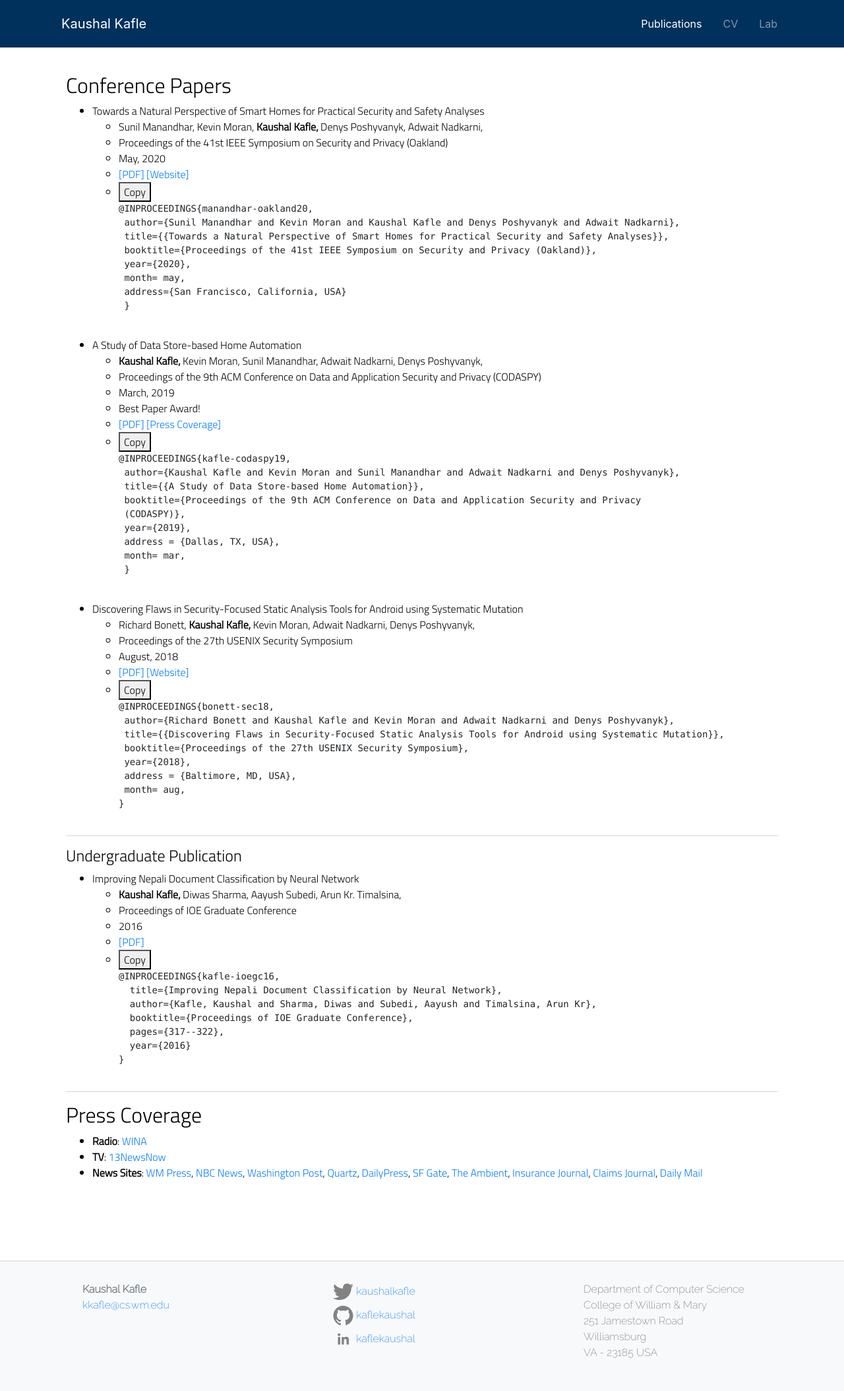
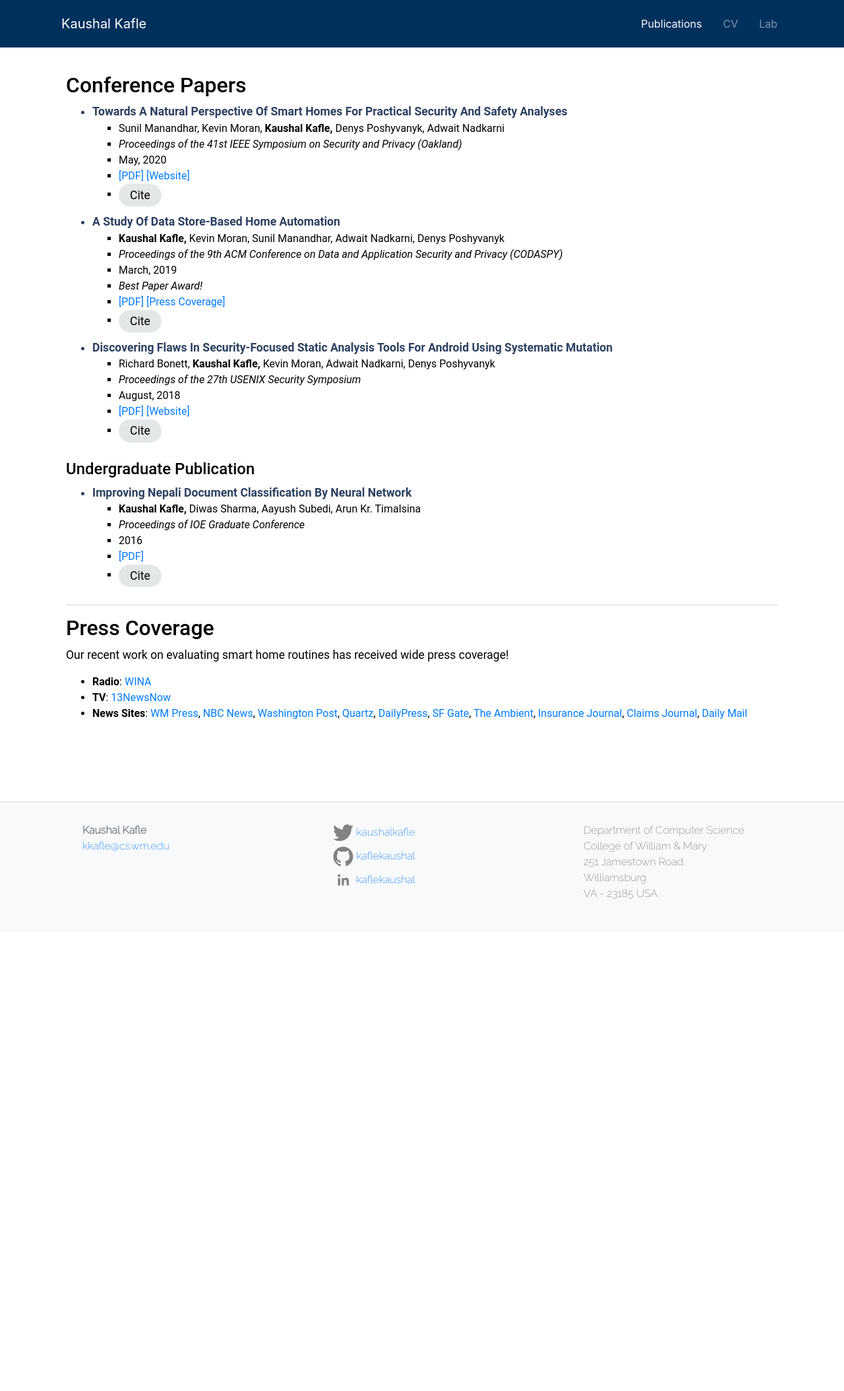
Before and after one commit to kaflekaushal/kaflekaushal.github.io, a Jekyll site: the page built from publications.md, in a window 1280 px wide. Shown: the whole page at 66% size. Built offline with Jekyll 4.4.1, drawn with Linux system fonts in a browser that asks for light colours; after the commit the page ends 1413 px from its top, so only the background shows below that.

Commit message:
fixed publications page, added citations, plus other minor changes

```diff
--- a/_data/bibentries.yaml
+++ b/_data/bibentries.yaml
@@ -14,7 +14,6 @@
      month= may,
      address={San Francisco, California, USA}
      }
-
 - type: conference
   link: assets/pdf/kafle-codaspy19
   press: "/#press_coverage"
@@ -33,7 +32,6 @@
      address = {Dallas, TX, USA},
      month= mar,
      }
-
 - type: conference
   link: assets/pdf/bonett-sec18
   website: https://muse-security-evaluation.github.io/
@@ -50,7 +48,6 @@
      address = {Baltimore, MD, USA},
      month= aug,
     }
-
 - type: undergrad
   link: assets/pdf/kafle-ioegc16
   title: Improving Nepali Document Classification by Neural Network
--- a/_includes/footer.html
+++ b/_includes/footer.html
@@ -65,6 +65,7 @@
           <li>{{ addr }}</li>
           {% endfor %}
         </ul>
+
       </div>
     </div>
   </div>
--- /dev/null
+++ b/_includes/press_coverage.html
@@ -0,0 +1,17 @@
+<div class="news-coverage">
+  <h2 id="press_coverage">Press Coverage</h2>
+  <p>Our recent work on evaluating smart home routines has received wide press coverage!</p>
+  <ul class="press-listing">
+    <li><strong>Radio</strong>: <a href="https://wina.com/podcasts/hacking-your-smart-home-kaushal-kafle/" target="_blank">WINA</a> </li>
+
+    <li><strong>TV</strong>: <a href="https://www.13newsnow.com/article/news/local/smart-home-devices-can-be-vulnerable-to-hacking/291-5e4a614c-8bcb-46b0-914e-e1f9e3ac5bf4" target="_blank">13NewsNow</a> </li>
+
+    <li> <strong>News Sites</strong>: <a href="https://www.wm.edu/news/stories/2018/smart-home-security-devices-may-be-vulnerable-to-smart-hackers.php">WM Press</a>, <a
+        href="https://www.nbcnews.com/tech/tech-news/i-m-your-baby-s-room-nest-cam-hacks-show-n950876" target="_blank">NBC News</a>, <a
+        href="https://www.washingtonpost.com/local/computer-scientists-study-security-threats-to-smart-homes/2018/12/28/243a1e6e-0b10-11e9-8942-0ef442e59094_story.html?utm_term=.c8aff4c0b379">Washington Post</a>, <a
+        href="https://qz.com/1493748/how-one-lightbulb-could-allow-hackers-to-burgle-your-home/amp/" target="_blank">Quartz</a>, <a href="https://www.dailypress.com/news/science/dp-nws-evg-smart-home-invasion-20181211-story.html"
+        target="_blank">DailyPress</a>, <a href="https://www.sfgate.com/news/article/Computer-scientists-study-security-threats-to-13496624.php">SF Gate</a>, <a href="https://www.the-ambient.com/features/new-smart-home-attack-nest-hue-1237">The
+        Ambient</a>, <a href="https://www.insurancejournal.com/news/national/2019/01/03/513394.htm">Insurance Journal</a>, <a href="https://www.claimsjournal.com/news/national/2018/12/31/288513.htm">Claims Journal</a>, <a
+        href="https://www.dailymail.co.uk/sciencetech/article-6487237/Study-Burglars-hack-smart-sprinkler-disable-alarm.html">Daily Mail</a> </li>
+  </ul>
+</div>
--- a/_sass/publicationlist.scss
+++ b/_sass/publicationlist.scss
@@ -2,3 +2,56 @@
   border-top: 2px solid #e8e8e8;
   padding-top: 15px;
 }
+
+.publication-list{
+  font-family: Roboto;
+}
+
+.paper-title{
+  text-transform: capitalize;
+  font-weight: bold;
+  font-size: 1.1em;
+  color: #2c4060;
+}
+
+.paper-metadata li{
+  list-style: square;
+}
+
+.paper-venue, .paper-special-note{
+  font-style: italic;
+}
+
+.full-bib pre{
+  padding: 10px;
+  font-family: courier;
+  background-color: #eaeaea;
+}
+
+.bib-collapsible{
+  border: none;
+  text-align: center;
+  outline: none;
+  font-size: 1.1em;
+  color: #000;
+  width: 65px;
+  background-color: #e4e7e8;
+  vertical-align: middle;
+}
+
+.bib-collapsible:hover {
+  background-color: #545b62;
+}
+
+.bib-button-content {
+  display: none;
+  overflow: hidden;
+}
+
+.paper-entry{
+  padding-bottom: 10px;
+}
+
+.news-coverage p{
+  font-size: 1.1em;
+}
--- a/publications.md
+++ b/publications.md
@@ -4,120 +4,115 @@ permalink: /publications
 ---
 
 <div class="publication-list container">
-
-  <h2>Conference Papers</h2>
-
-  <ul>
-    {% for entry in site.data.bibentries %}
-    {% assign authors= entry.author | split: " and "%}
-    {% if entry.type=='conference' %}
-    <li class="paper-title"> {{ entry.title }} </li>
-    <ul>
-      <li class="paper-authors">
-        {% for author in authors %}
-        {% if author=="Kaushal Kafle" %}
-        <strong> {{ author }}, </strong>
-        {% else %}
-        {{ author }},
-        {% endif %}
-        {% endfor %}
-      </li>
-      <li class="paper-venue">{{ entry.venue }}</li>
-      <li class="paper-publish-date">{{ entry.date }}</li>
-      {% if entry.note %}
-      <li class="paper-special-note">{{ entry.note }} </li>
-      {% endif %}
-      {% if entry.link or entry.press or entry.website %}
-      <li class="paper-links">
-        {% if entry.link %}
-        <a href="{{entry.link | append: '.pdf'}}">[PDF]</a>
-        {% endif %}
-        {% if entry.website%}
-        <a href="{{entry.website}}" target="_blank">[Website]</a>
-        {% endif %}
-        {% if entry.press %}
-        <a href="{{entry.press}}">[Press Coverage]</a>
-        {% endif %}
-      </li>
-      {% endif %}
-      <li>
-        <div class="bd-clipboard">
-          <button class="btn-clipboard" type="button" data-original-title="Copy to clipboard">Copy</button>
-        </div>
-        <figure class="highlight">
-          <pre>{{ entry.bib }} </pre>
-        </figure>
-      </li>
-    </ul>
-    {% endif %}
-    {% endfor %}
-  </ul>
-
-  <div class="other-publication">
-    <h4>Undergraduate Publication</h4>
-
-    <ul>
+  <div class="conference-papers">
+    <h2>Conference Papers</h2>
+    <ul class="conference-paper-list">
       {% for entry in site.data.bibentries %}
       {% assign authors= entry.author | split: " and "%}
-      {% if entry.type=='undergrad' %}
-      <li class="paper-title"> {{ entry.title }} </li>
-      <ul>
-        <li class="paper-authors">
-          {% for author in authors %}
-          {% if author=="Kaushal Kafle" %}
-          <strong> {{ author }}, </strong>
-          {% else %}
-          {{ author }},
+      {% if entry.type=='conference' %}
+      <div class="paper-entry">
+        <li class="paper-title"> {{ entry.title }} </li>
+        <ul class="paper-metadata">
+          <li class="paper-authors">
+            {% for author in authors %}
+            {% if author=="Kaushal Kafle" %}
+            <strong> {{ author }}, </strong>
+            {% elsif author== authors.last %}
+            {{ author }}
+            {% else %}
+            {{ author }},
+            {% endif %}
+            {% endfor %}
+          </li>
+          <li class="paper-venue">{{ entry.venue }}</li>
+          <li class="paper-publish-date">{{ entry.date }}</li>
+          {% if entry.note %}
+          <li class="paper-special-note">{{ entry.note }} </li>
           {% endif %}
-          {% endfor %}
-        </li>
-        <li class="paper-venue">{{ entry.venue }}</li>
-        <li class="paper-publish-date">{{ entry.date }}</li>
-        {% if entry.note %}
-        <li class="paper-special-note">{{ entry.note }} </li>
-        {% endif %}
-        {% if entry.link or entry.press or entry.website %}
-        <li class="paper-links">
-          {% if entry.link %}
-          <a href="{{entry.link | append: '.pdf'}}">[PDF]</a>
+          {% if entry.link or entry.press or entry.website %}
+          <li class="paper-links">
+            {% if entry.link %}
+            <a href="{{entry.link | append: '.pdf'}}">[PDF]</a>
+            {% endif %}
+            {% if entry.website%}
+            <a href="{{entry.website}}" target="_blank">[Website]</a>
+            {% endif %}
+            {% if entry.press %}
+            <a href="{{entry.press}}">[Press Coverage]</a>
+            {% endif %}
+          </li>
           {% endif %}
-          {% if entry.website%}
-          <a href="{{entry.website}}" target="_blank">[Website]</a>
-          {% endif %}
-          {% if entry.press %}
-          <a href="{{entry.press}}">[Press Coverage]</a>
-          {% endif %}
-        </li>
-        {% endif %}
-        <li>
-          <div class="bd-clipboard">
-            <button class="btn-clipboard" type="button" data-original-title="Copy to clipboard">Copy</button>
-          </div>
-          <figure class="highlight">
-            <pre>{{ entry.bib }} </pre>
-          </figure>
-        </li>
-      </ul>
+          <li class="bibtex">
+            <button type="button" class="bib-collapsible btn btn-info btn-sm rounded-pill">Cite</button>
+            <div class="bib-button-content">
+              <figure class="full-bib highlight">
+                <pre>{{ entry.bib | rstrip }} </pre>
+              </figure>
+            </div>
+          </li>
+        </ul>
+      </div>
       {% endif %}
       {% endfor %}
     </ul>
   </div>
 
-  <div class="news-coverage">
-    <h2 id="press_coverage">Press Coverage</h2>
-    <ul>
-      <li><strong>Radio</strong>: <a href="https://wina.com/podcasts/hacking-your-smart-home-kaushal-kafle/" target="_blank">WINA</a> </li>
+  <div class="other-publications">
+    <h4>Undergraduate Publication</h4>
 
-      <li><strong>TV</strong>: <a href="https://www.13newsnow.com/article/news/local/smart-home-devices-can-be-vulnerable-to-hacking/291-5e4a614c-8bcb-46b0-914e-e1f9e3ac5bf4" target="_blank">13NewsNow</a> </li>
-
-      <li> <strong>News Sites</strong>: <a href="https://www.wm.edu/news/stories/2018/smart-home-security-devices-may-be-vulnerable-to-smart-hackers.php">WM Press</a>, <a
-          href="https://www.nbcnews.com/tech/tech-news/i-m-your-baby-s-room-nest-cam-hacks-show-n950876" target="_blank">NBC News</a>, <a
-          href="https://www.washingtonpost.com/local/computer-scientists-study-security-threats-to-smart-homes/2018/12/28/243a1e6e-0b10-11e9-8942-0ef442e59094_story.html?utm_term=.c8aff4c0b379">Washington Post</a>, <a
-          href="https://qz.com/1493748/how-one-lightbulb-could-allow-hackers-to-burgle-your-home/amp/" target="_blank">Quartz</a>, <a href="https://www.dailypress.com/news/science/dp-nws-evg-smart-home-invasion-20181211-story.html"
-          target="_blank">DailyPress</a>, <a href="https://www.sfgate.com/news/article/Computer-scientists-study-security-threats-to-13496624.php">SF Gate</a>, <a href="https://www.the-ambient.com/features/new-smart-home-attack-nest-hue-1237">The
-          Ambient</a>, <a href="https://www.insurancejournal.com/news/national/2019/01/03/513394.htm">Insurance Journal</a>, <a href="https://www.claimsjournal.com/news/national/2018/12/31/288513.htm">Claims Journal</a>, <a
-          href="https://www.dailymail.co.uk/sciencetech/article-6487237/Study-Burglars-hack-smart-sprinkler-disable-alarm.html">Daily Mail</a> </li>
+    <ul class="undergrad-paper-list">
+      {% for entry in site.data.bibentries %}
+      {% assign authors= entry.author | split: " and "%}
+      {% if entry.type=='undergrad' %}
+      <div class="paper-entry">
+        <li class="paper-title"> {{ entry.title }} </li>
+        <ul class="paper-metadata">
+          <li class="paper-authors">
+            {% for author in authors %}
+            {% if author=="Kaushal Kafle" %}
+            <strong> {{ author }}, </strong>
+            {% elsif author== authors.last %}
+            {{ author }}
+            {% else %}
+            {{ author }},
+            {% endif %}
+            {% endfor %}
+          </li>
+          <li class="paper-venue">{{ entry.venue }}</li>
+          <li class="paper-publish-date">{{ entry.date }}</li>
+          {% if entry.note %}
+          <li class="paper-special-note">{{ entry.note }} </li>
+          {% endif %}
+          {% if entry.link or entry.press or entry.website %}
+          <li class="paper-links">
+            {% if entry.link %}
+            <a href="{{entry.link | append: '.pdf'}}">[PDF]</a>
+            {% endif %}
+            {% if entry.website%}
+            <a href="{{entry.website}}" target="_blank">[Website]</a>
+            {% endif %}
+            {% if entry.press %}
+            <a href="{{entry.press}}">[Press Coverage]</a>
+            {% endif %}
+          </li>
+          {% endif %}
+          <li>
+            <button type="button" class="bib-collapsible btn btn-info btn-sm rounded-pill">Cite</button>
+            <div class="bib-button-content">
+              <figure class="full-bib highlight">
+                <pre>{{ entry.bib | rstrip }} </pre>
+              </figure>
+            </div>
+          </li>
+        </ul>
+      </div>
+      {% endif %}
+      {% endfor %}
     </ul>
   </div>
 
+  {% include press_coverage.html %}
 </div>
+
+<script type="text/javascript" src="assets/js/collapsiblebib.js">
+</script>
```
